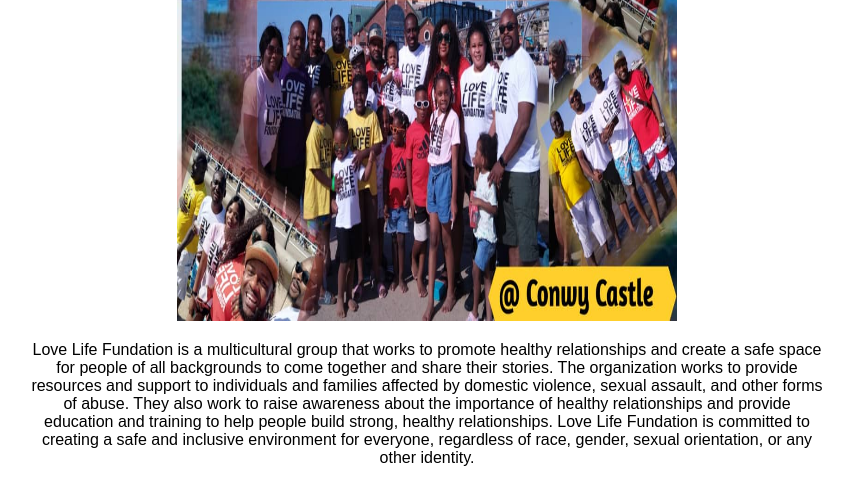
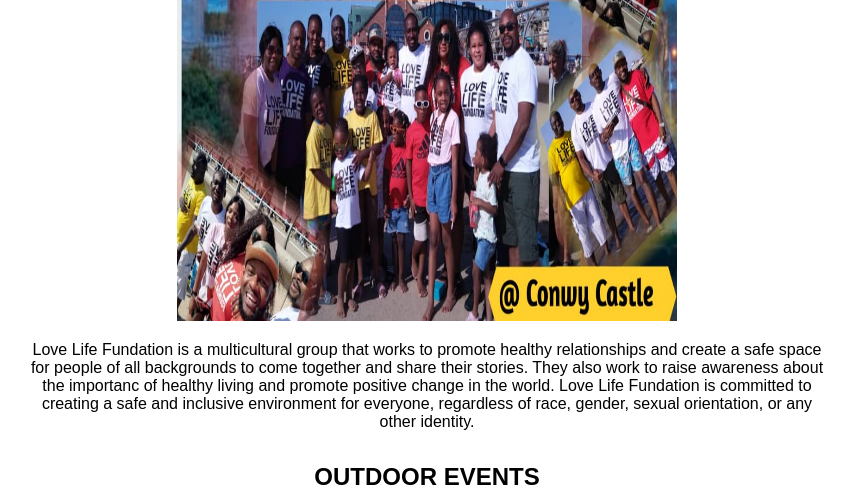
Before and after one commit to dakenny5241/lovelife-fundation, a plain HTML site: page index.html in a window 1280 px wide. Shown: the part 563-1059 px from the top of the page, without its empty margins (213-1068 px from the left). Drawn offline with Linux system fonts and the light colour scheme.

Commit message:
index.js file paragraph edited

```diff
--- a/index.html
+++ b/index.html
@@ -24,7 +24,7 @@
         <div class="">
         <img src="assets/IMG-20230622-WA0004.jpg" style="width:500px; height:600px">
         </div>
-        <p>Love Life Fundation is a multicultural group that works to promote healthy relationships and create a safe space for people of all backgrounds to come together and share their stories. The organization works to provide resources and support to individuals and families affected by domestic violence, sexual assault, and other forms of abuse. They also work to raise awareness about the importance of healthy relationships and provide education and training to help people build strong, healthy relationships. Love Life Fundation is committed to creating a safe and inclusive environment for everyone, regardless of race, gender, sexual orientation, or any other identity.</p>
+        <p>Love Life Fundation is a multicultural group that works to promote healthy relationships and create a safe space for people of all backgrounds to come together and share their stories. They also work to raise awareness about the importanc of healthy living and promote positive change in the world. Love Life Fundation is committed to creating a safe and inclusive environment for everyone, regardless of race, gender, sexual orientation, or any other identity.</p>
       </section>
       <section id="work" class="work">
         <h2>OUTDOOR EVENTS</h2>
```
